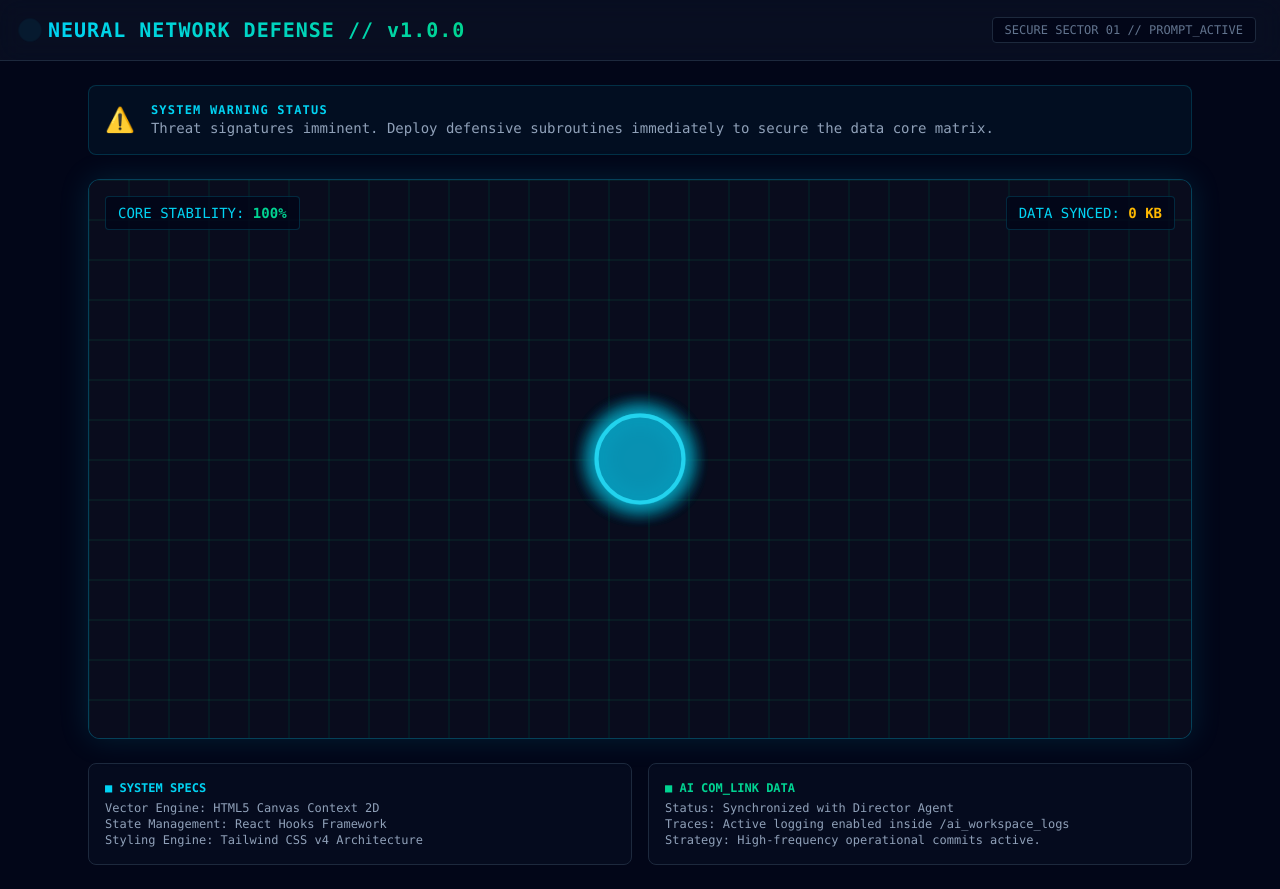
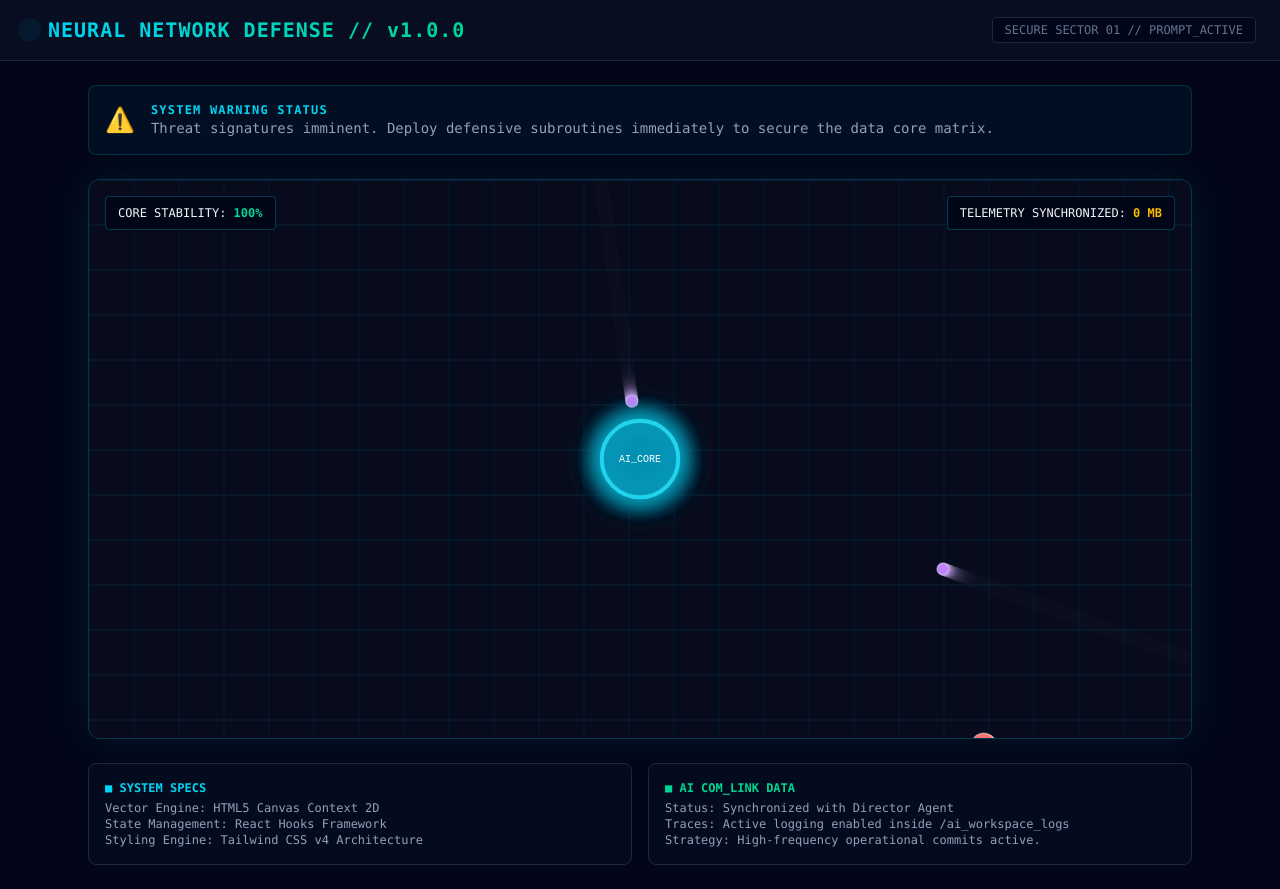
Before and after one commit to lakshmiv3322/neural-net-defense, a React (Vite) app: page / in a window 1280 px wide. Built offline with nearby package versions, Linux system fonts and the light colour scheme.

Commit message:
feat: design procedural enemy generation matrix and radial boundary vector collisions

```diff
--- a/ai_workspace_logs/session_1_core.md
+++ b/ai_workspace_logs/session_1_core.md
@@ -2,3 +2,7 @@
 - **Timestamp:** July 10, 2026 - 23:30 IST
 - **Objective:** Configure workspace architecture, clear Vite boilerplate templates, integrate Tailwind CSS v4 pipeline, and establish the core requestAnimationFrame game loop structure using React and HTML5 Canvas.
 - **AI Tooling Used:** Gemini (Architect/Collaborator)
+
+### Milestone Update - 23:45 IST
+- **Feature implemented:** Threat vector spawning algorithms (Hallucinations & Data Bias).
+- **Technical approach:** Created an autonomous pathfinding array tracking distances relative to the canvas center coordinates. Implemented radial bounding-box collision parameters to reduce network stability upon entity containment breach.
--- a/src/components/GameCanvas.jsx
+++ b/src/components/GameCanvas.jsx
@@ -10,7 +10,6 @@ export default function GameCanvas() {
     const ctx = canvas.getContext('2d');
     let animationFrameId;
 
-    // Set canvas resolution to match its displayed size
     const resizeCanvas = () => {
       canvas.width = canvas.parentElement.clientWidth;
       canvas.height = canvas.parentElement.clientHeight;
@@ -18,22 +17,58 @@ export default function GameCanvas() {
     resizeCanvas();
     window.addEventListener('resize', resizeCanvas);
 
-    // Core Game State Variables
-    const coreX = canvas.width / 2;
-    const coreY = canvas.height / 2;
+    // --- Core Architecture coordinates ---
+    let coreX = canvas.width / 2;
+    let coreY = canvas.height / 2;
+    let coreRadius = 40;
     let pulseRadius = 40;
     let pulseDirection = 1;
 
-    // --- MAIN GAME LOOP ---
+    // --- Threat System Data Structures ---
+    let enemies = [];
+    let spawnTimer = 0;
+    const spawnInterval = 60; // Spawn a new threat roughly every 1 second (60 frames)
+
+    // Helper function to spawn a threat along the outer perimeter
+    const spawnThreat = () => {
+      const types = [
+        { name: 'Hallucination', color: '#c084fc', speed: 2.2, health: 1, radius: 6 },
+        { name: 'Data Bias', color: '#f87171', speed: 1.0, health: 3, radius: 12 }
+      ];
+
+      // Randomly choose type (70% Hallucinations, 30% Data Bias)
+      const type = Math.random() < 0.7 ? types[0] : types[1];
+
+      // Select a random side of the screen boundary to enter from
+      let x, y;
+      const angle = Math.random() * Math.PI * 2;
+
+      // Spawn just outside the visual boundaries
+      x = coreX + Math.cos(angle) * (Math.max(canvas.width, canvas.height) * 0.6);
+      y = coreY + Math.sin(angle) * (Math.max(canvas.width, canvas.height) * 0.6);
+
+      enemies.push({
+        x,
+        y,
+        ...type,
+        id: Math.random().toString(36).substr(2, 9)
+      });
+    };
+
+    // --- MAIN CORE GAME RENDER FRAME ---
     const renderLoop = () => {
-      // 1. Clear Screen with dark synthwave background trail
-      ctx.fillStyle = 'rgba(10, 15, 30, 0.3)';
+      // Recalculate center coordinates dynamic resize security
+      coreX = canvas.width / 2;
+      coreY = canvas.height / 2;
+
+      // 1. Clear Viewport with sleek vector background trailing
+      ctx.fillStyle = 'rgba(10, 15, 30, 0.25)';
       ctx.fillRect(0, 0, canvas.width, canvas.height);
 
-      // 2. Render Grid Background for high-tech aesthetic
-      ctx.strokeStyle = 'rgba(16, 185, 129, 0.05)';
+      // 2. Render Cybersecurity Network Grid Infrastructure
+      ctx.strokeStyle = 'rgba(6, 182, 212, 0.04)';
       ctx.lineWidth = 1;
-      const gridSize = 40;
+      const gridSize = 45;
       for (let x = 0; x < canvas.width; x += gridSize) {
         ctx.beginPath(); ctx.moveTo(x, 0); ctx.lineTo(x, canvas.height); ctx.stroke();
       }
@@ -41,32 +76,83 @@ export default function GameCanvas() {
         ctx.beginPath(); ctx.moveTo(0, y); ctx.lineTo(canvas.width, y); ctx.stroke();
       }
 
-      // 3. Update & Draw Central AI Core (Pulsing Effect)
-      pulseRadius += 0.2 * pulseDirection;
-      if (pulseRadius > 45 || pulseRadius < 35) pulseDirection *= -1;
+      // 3. Process Automatic Spawning Intervals
+      spawnTimer++;
+      if (spawnTimer >= spawnInterval) {
+        spawnThreat();
+        spawnTimer = 0;
+      }
 
-      // Glow effect for Core
-      ctx.shadowBlur = 20;
+      // 4. Update and Render Active Threat Vectors
+      for (let i = enemies.length - 1; i >= 0; i--) {
+        const enemy = enemies[i];
+
+        // Linear vector angle pathfinding calculating center Core target
+        const dx = coreX - enemy.x;
+        const dy = coreY - enemy.y;
+        const distance = Math.sqrt(dx * dx + dy * dy);
+
+        // Move closer to Core
+        if (distance > 0) {
+          enemy.x += (dx / distance) * enemy.speed;
+          enemy.y += (dy / distance) * enemy.speed;
+        }
+
+        // Draw threat entity with specific configuration colors
+        ctx.beginPath();
+        ctx.arc(enemy.x, enemy.y, enemy.radius, 0, Math.PI * 2);
+        ctx.fillStyle = enemy.color;
+        ctx.fill();
+
+        // Neon outer core stroke glow for threat intensity
+        ctx.strokeStyle = 'rgba(255, 255, 255, 0.4)';
+        ctx.lineWidth = 1.5;
+        ctx.stroke();
+
+        // 5. Containment Breach Detection: Core Impact Collision Math
+        if (distance < coreRadius + enemy.radius) {
+          // Explode threat, remove entity from data stream
+          enemies.splice(i, 1);
+
+          // Deduct integrity damage based on threat mass size
+          setNetworkStability(prev => {
+            const damage = enemy.name === 'Data Bias' ? 10 : 4;
+            const updated = prev - damage;
+            return updated < 0 ? 0 : updated;
+          });
+        }
+      }
+
+      // 6. Draw AI Neural Core Node (Dynamic Pulsing Effects)
+      pulseRadius += 0.25 * pulseDirection;
+      if (pulseRadius > 44 || pulseRadius < 36) pulseDirection *= -1;
+
+      // Establish premium neon cyan drop shadowing filters
+      ctx.shadowBlur = 24;
       ctx.shadowColor = '#06b6d4';
 
       ctx.beginPath();
-      ctx.arc(canvas.width / 2, canvas.height / 2, pulseRadius, 0, Math.PI * 2);
+      ctx.arc(coreX, coreY, pulseRadius, 0, Math.PI * 2);
       ctx.fillStyle = '#0891b2';
       ctx.fill();
       ctx.strokeStyle = '#22d3ee';
       ctx.lineWidth = 4;
       ctx.stroke();
 
-      // Reset shadow blur so it doesn't slow down rendering other items
+      // Core interior circuit label node decoration
+      ctx.fillStyle = '#ffffff';
+      ctx.font = '10px monospace';
+      ctx.textAlign = 'center';
+      ctx.fillText("AI_CORE", coreX, coreY + 3);
+
+      // Instantly restore canvas drop shadow parameters to default to secure frame rates
       ctx.shadowBlur = 0;
 
-      // Request next frame animation
       animationFrameId = requestAnimationFrame(renderLoop);
     };
 
     renderLoop();
 
-    // Cleanup loop on component unmount
     return () => {
       cancelAnimationFrame(animationFrameId);
       window.removeEventListener('resize', resizeCanvas);
@@ -74,18 +160,18 @@ export default function GameCanvas() {
   }, []);
 
   return (
-    <div className="relative w-full h-[70vh] bg-slate-900/50 border border-cyan-500/30 rounded-xl overflow-hidden shadow-[0_0_30px_rgba(6,182,212,0.15)]">
-      {/* UI Stat Overlay */}
-      <div className="absolute top-4 left-4 right-4 flex justify-between items-center pointer-events-none font-mono text-sm z-10">
-        <div className="bg-slate-950/80 border border-cyan-500/20 px-3 py-1.5 rounded text-cyan-400">
-          CORE STABILITY: <span className="text-emerald-400 font-bold">{networkStability}%</span>
+    <div className="relative w-full h-[70vh] bg-slate-900/40 border border-cyan-500/25 rounded-xl overflow-hidden shadow-[0_0_40px_rgba(6,182,212,0.1)]">
+      {/* Real-time Telemetry Dashboard overlays */}
+      <div className="absolute top-4 left-4 right-4 flex justify-between items-center pointer-events-none font-mono text-xs z-10 select-none">
+        <div className="bg-slate-950/90 border border-cyan-500/30 px-3 py-2 rounded shadow-md backdrop-blur-sm">
+          CORE STABILITY: <span className={`${networkStability > 40 ? 'text-emerald-400' : 'text-rose-500 animate-pulse'} font-bold`}>{networkStability}%</span>
         </div>
-        <div className="bg-slate-950/80 border border-cyan-500/20 px-3 py-1.5 rounded text-cyan-400">
-          DATA SYNCED: <span className="text-amber-400 font-bold">{score} KB</span>
+        <div className="bg-slate-950/90 border border-cyan-500/30 px-3 py-2 rounded shadow-md backdrop-blur-sm">
+          TELEMETRY SYNCHRONIZED: <span className="text-amber-400 font-bold">{score} MB</span>
         </div>
       </div>
 
-      <canvas ref={canvasRef} className="w-full h-full block" />
+      <canvas ref={canvasRef} className="w-full h-full block cursor-crosshair" />
     </div>
   );
 }
```
